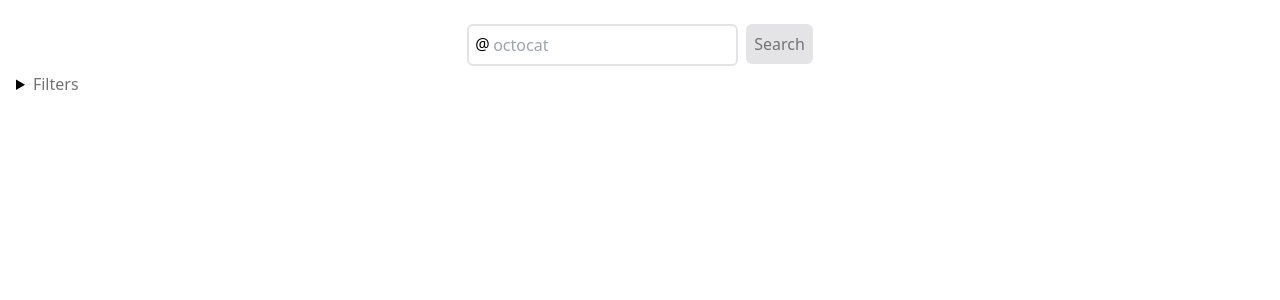
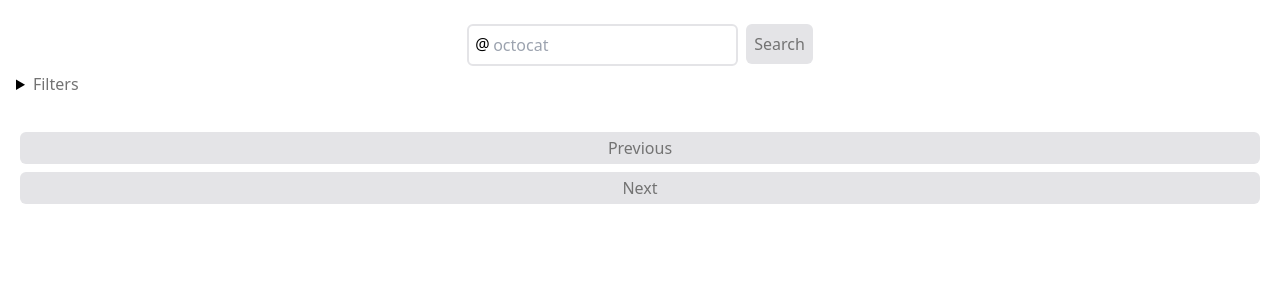
Before and after one commit to phyllisstein/ar-technical-test, a Next.js app: page / in a window 1280 px wide. Shown: the top 300 px of the page. Built offline with nearby package versions, Linux system fonts and the light colour scheme.

Commit message:
Paginate repo search results.

```diff
--- a/src/app/actions.ts
+++ b/src/app/actions.ts
@@ -1,5 +1,3 @@
-'use server'
-
 import axios from 'axios'
 
 interface FormState {
@@ -18,23 +16,48 @@ export interface FetchResult {
   data?: RepoItem[]
   error?: string
   success: boolean
+  next?: string
+  prev?: string
 }
 
 interface Response {
   items: RepoItem[]
 }
 
+interface Links {
+  first?: string
+  last?: string
+  next?: string
+  prev?: string
+}
+
+export const parseLinkHeader = <T>(linkHeader: string): T => {
+  const links = linkHeader.split(',').map(link => {
+    const [url, rel] = link.split(';')
+    return {
+      rel: rel.match(/rel="(.+)"/)[1],
+      url: url.match(/<(.+)>/)[1],
+    }
+  })
+
+  return links.reduce((acc, link) => {
+    acc[link.rel] = link.url
+    return acc
+  }, {} as T)
+}
+
 export const fetchRepos = async (
   _previousState: FormState,
   formData: FormData,
 ): Promise<FetchResult> => {
-  const owner = formData?.get('owner')
-  const stars = formData?.get('stars') as string
-  const sort = formData?.get('sort') as string
-  const order = formData?.get('order') as string
-  const license = formData?.get('license') as string
+  const owner = formData.get('owner')
+  const stars = formData.get('stars') as string
+  const sort = formData.get('sort') as string
+  const order = formData.get('order') as string
+  const license = formData.get('license') as string
+  const page = formData.get('page') || '1'
 
-  if (typeof owner !== 'string') {
+  if (typeof owner !== 'string' || !owner) {
     return {
       error: 'Invalid query',
       success: false,
@@ -59,6 +82,8 @@ export const fetchRepos = async (
     },
     params: {
       q: searchString,
+      per_page: 10,
+      page,
     },
   })
 
@@ -69,7 +94,22 @@ export const fetchRepos = async (
     }
   }
 
+  const linkHeader = response.headers['link']
+
+  if (typeof linkHeader !== 'string' || !linkHeader) {
+    return {
+      data: response.data.items,
+      success: true,
+    }
+  }
+
+  const links = parseLinkHeader<Links>(linkHeader)
+  const next = links.next && new URL(links.next).searchParams.get('page')
+  const prev = links.prev && new URL(links.prev).searchParams.get('page')
+
   return {
+    next,
+    prev,
     data: response.data.items,
     success: true,
   }
--- a/src/app/page.tsx
+++ b/src/app/page.tsx
@@ -1,5 +1,6 @@
 'use client'
 
+import { useRef } from 'react'
 import { useFormState } from 'react-dom'
 
 import { Repo, RepoList } from 'components/repo-list'
@@ -11,14 +12,53 @@ const Home = () => {
   // @ts-expect-error: Types out of date
   const [state, dispatch] = useFormState<FetchResult>(fetchRepos, {
     query: '',
+    next: 0,
+    prev: 0,
   })
+  const formRef = useRef<HTMLFormElement>()
+  const pageRef = useRef<HTMLInputElement>()
 
   return (
     <div>
       <main className='p-4'>
-        <form action={dispatch} className='flex flex-col'>
-          <RepoSearch />
+        <form action={dispatch} className='flex flex-col' ref={formRef}>
+          <RepoSearch
+            onSubmit={e => {
+              if (!formRef.current || !pageRef.current) return
+
+              e.preventDefault()
+              pageRef.current.value = '1'
+              e.currentTarget.form?.requestSubmit()
+            }}
+          />
           <RepoFilters />
+          <button
+            className='basis-4 rounded-md m-1 bg-sky-500 px-2 py-1 text-neutral-50 hover:bg-sky-600 active:bg-sky-700 focus:outline-none focus:ring-sky-300 disabled:bg-zinc-200 disabled:text-neutral-500'
+            type='button'
+            disabled={!state.prev}
+            onClick={e => {
+              if (!formRef.current || !pageRef.current) return
+
+              e.preventDefault()
+              e.currentTarget.form?.requestSubmit()
+              pageRef.current.value = String(state.prev)
+            }}>
+            Previous
+          </button>
+          <button
+            className='basis-4 rounded-md m-1 bg-sky-500 px-2 py-1 text-neutral-50 hover:bg-sky-600 active:bg-sky-700 focus:outline-none focus:ring-sky-300 disabled:bg-zinc-200 disabled:text-neutral-500'
+            type='button'
+            disabled={!state.next}
+            onClick={e => {
+              if (!formRef.current || !pageRef.current) return
+
+              e.preventDefault()
+              pageRef.current.value = String(state.next)
+              e.currentTarget.form?.requestSubmit()
+            }}>
+            Next
+          </button>
+          <input ref={pageRef} type='hidden' name='page' />
         </form>
         {state?.success && (
           <RepoList>
--- a/src/components/repo-search/repo-search.tsx
+++ b/src/components/repo-search/repo-search.tsx
@@ -1,8 +1,10 @@
-'use client'
+import { MouseEventHandler, useState } from 'react'
 
-import { useState } from 'react'
+interface RepoSearchProps {
+  onSubmit: MouseEventHandler<HTMLButtonElement>
+}
 
-export const RepoSearch = () => {
+export const RepoSearch = ({ onSubmit }: RepoSearchProps) => {
   const [owner, setOwner] = useState('')
 
   return (
@@ -16,13 +18,14 @@ export const RepoSearch = () => {
           name='owner'
           type='search'
           placeholder='octocat'
-          onChange={e => setOwner(e.target.value)}
+          onChange={event => setOwner(event.target.value)}
         />
       </label>
       <button
         className='basis-4 rounded-md m-1 bg-sky-500 px-2 py-1 text-neutral-50 hover:bg-sky-600 active:bg-sky-700 focus:outline-none focus:ring-sky-300 disabled:bg-zinc-200 disabled:text-neutral-500'
         type='submit'
-        disabled={owner === ''}>
+        disabled={owner === ''}
+        onClick={onSubmit}>
         Search
       </button>
     </div>
--- a/tsconfig.json
+++ b/tsconfig.json
@@ -40,7 +40,7 @@
         "name": "next"
       }
     ],
-    "strictNullChecks": true
+    "strictNullChecks": false
   },
   "include": [
     "./*.ts",
```
Also changed, not shown: 1 other file (tests, documents, lock files or other folders).
